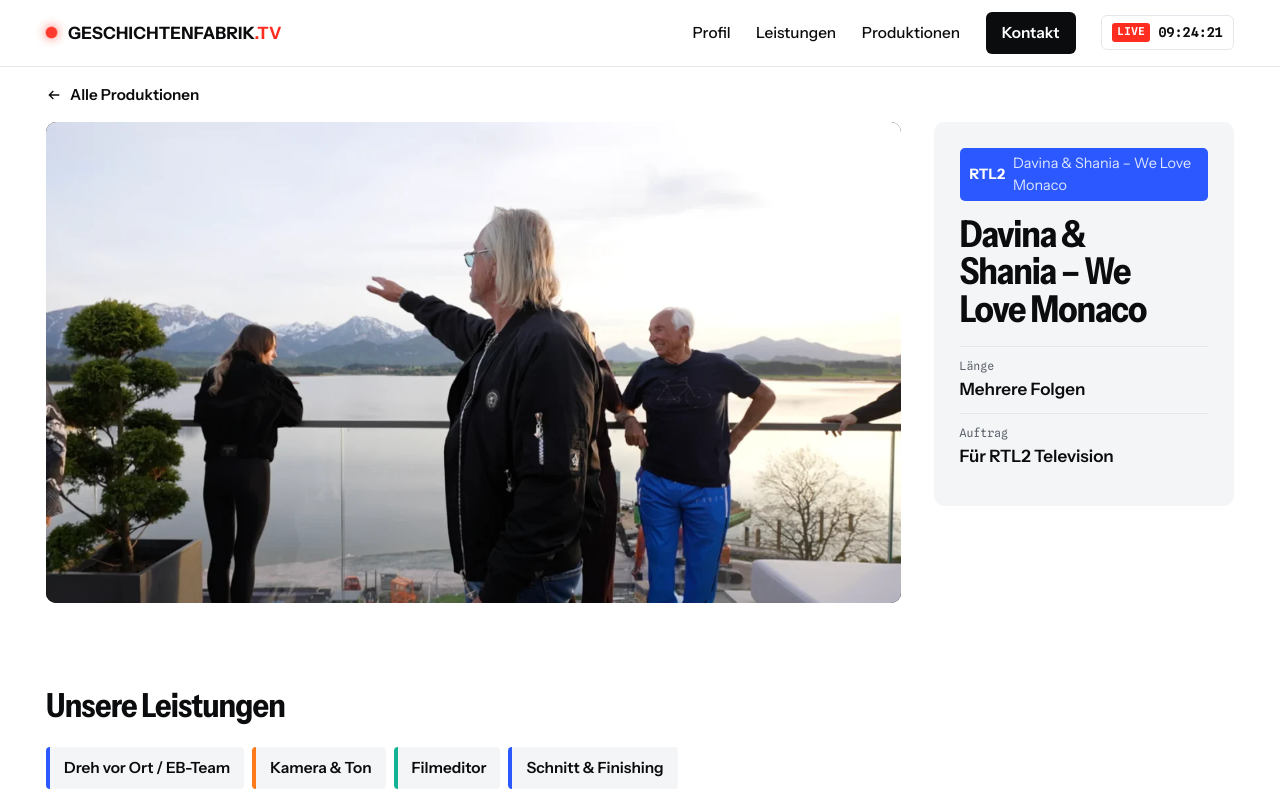
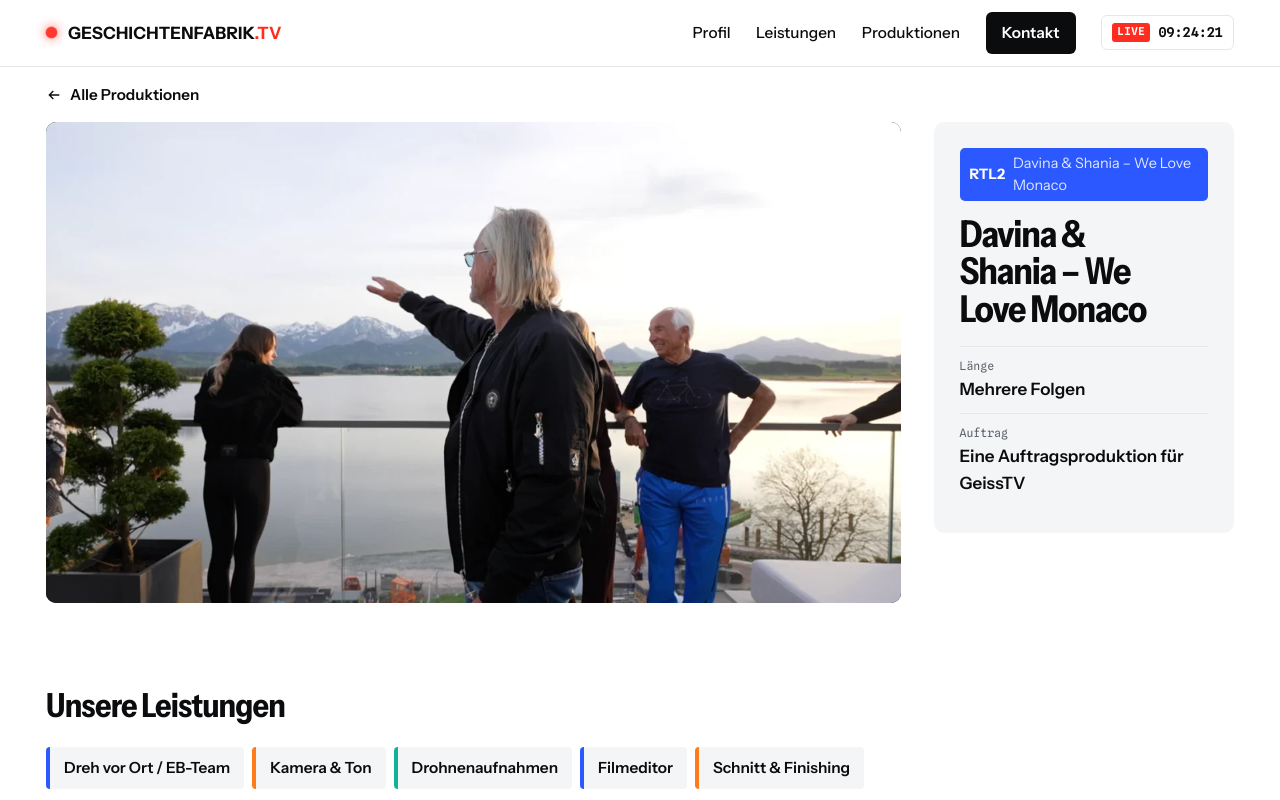
Before and after one commit to geschichtenfabriktv-droid/vorschau-gf, a plain HTML site: page rtl2-davina-shania-we-love-monaco.html in a window 1280 px wide. Shown: the top 800 px of the page. Drawn offline with Linux system fonts and the light colour scheme.

Commit message:
Davina & Shania: Drohne, Auftraggeber GeissTV
Co-Authored-By: Claude Opus 5.5 <noreply@anthropic.com>

```diff
--- a/rtl2-davina-shania-we-love-monaco.html
+++ b/rtl2-davina-shania-we-love-monaco.html
@@ -45,13 +45,13 @@
     <aside class="insp">
       <p class="tag g-rtl"><b>RTL2</b><span>Davina &amp; Shania – We Love Monaco</span></p>
       <h1>Davina &amp; Shania – We Love Monaco</h1>
-      <dl><div><dt>Länge</dt><dd>Mehrere Folgen</dd></div><div><dt>Auftrag</dt><dd>Für RTL2 Television</dd></div></dl>
+      <dl><div><dt>Länge</dt><dd>Mehrere Folgen</dd></div><div><dt>Auftrag</dt><dd>Eine Auftragsproduktion für GeissTV</dd></div></dl>
 
     </aside>
   </div>
   <section class="roles">
     <h2 data-r>Unsere Leistungen</h2>
-    <ul><li data-r style="--i:0">Dreh vor Ort / EB-Team</li><li data-r style="--i:1">Kamera &amp; Ton</li><li data-r style="--i:2">Filmeditor</li><li data-r style="--i:3">Schnitt &amp; Finishing</li></ul>
+    <ul><li data-r style="--i:0">Dreh vor Ort / EB-Team</li><li data-r style="--i:1">Kamera &amp; Ton</li><li data-r style="--i:2">Drohnenaufnahmen</li><li data-r style="--i:3">Filmeditor</li><li data-r style="--i:4">Schnitt &amp; Finishing</li></ul>
   </section>
 
   <nav class="pn" aria-label="Weitere Produktionen">
```
